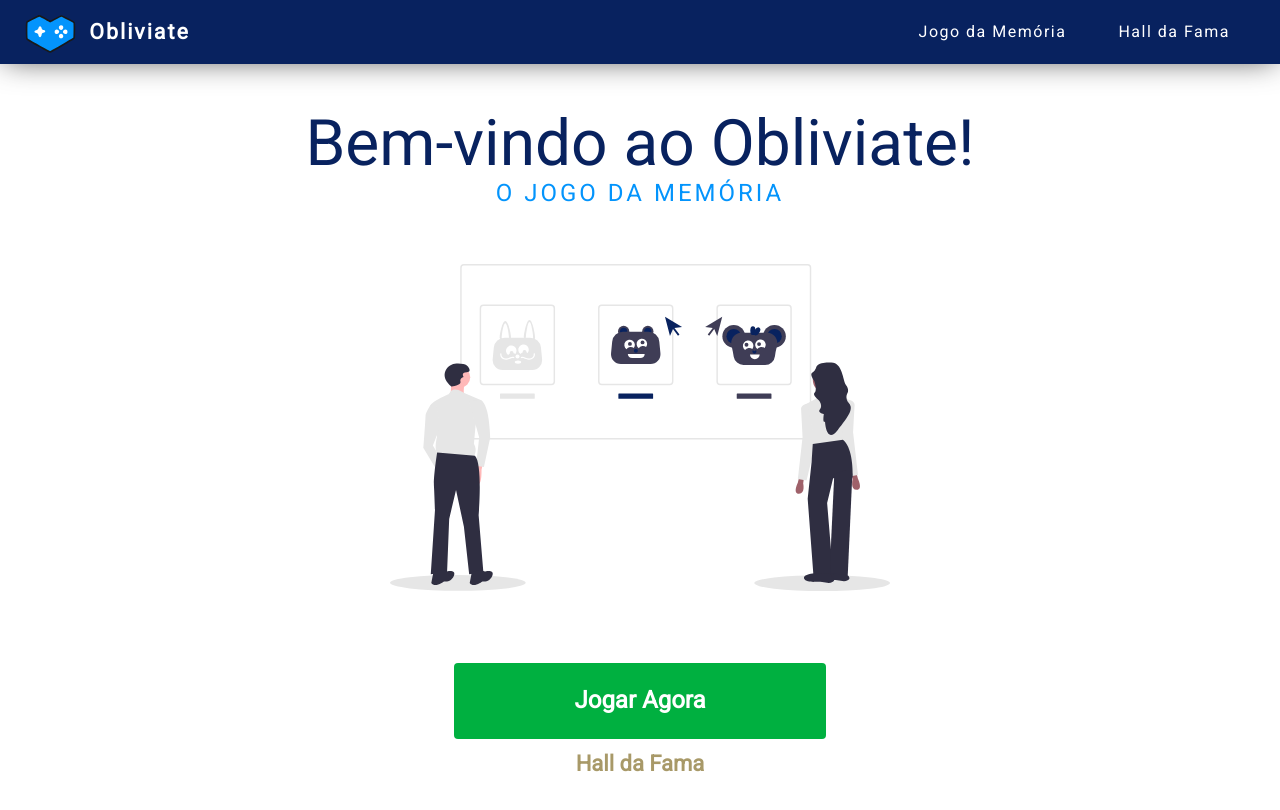
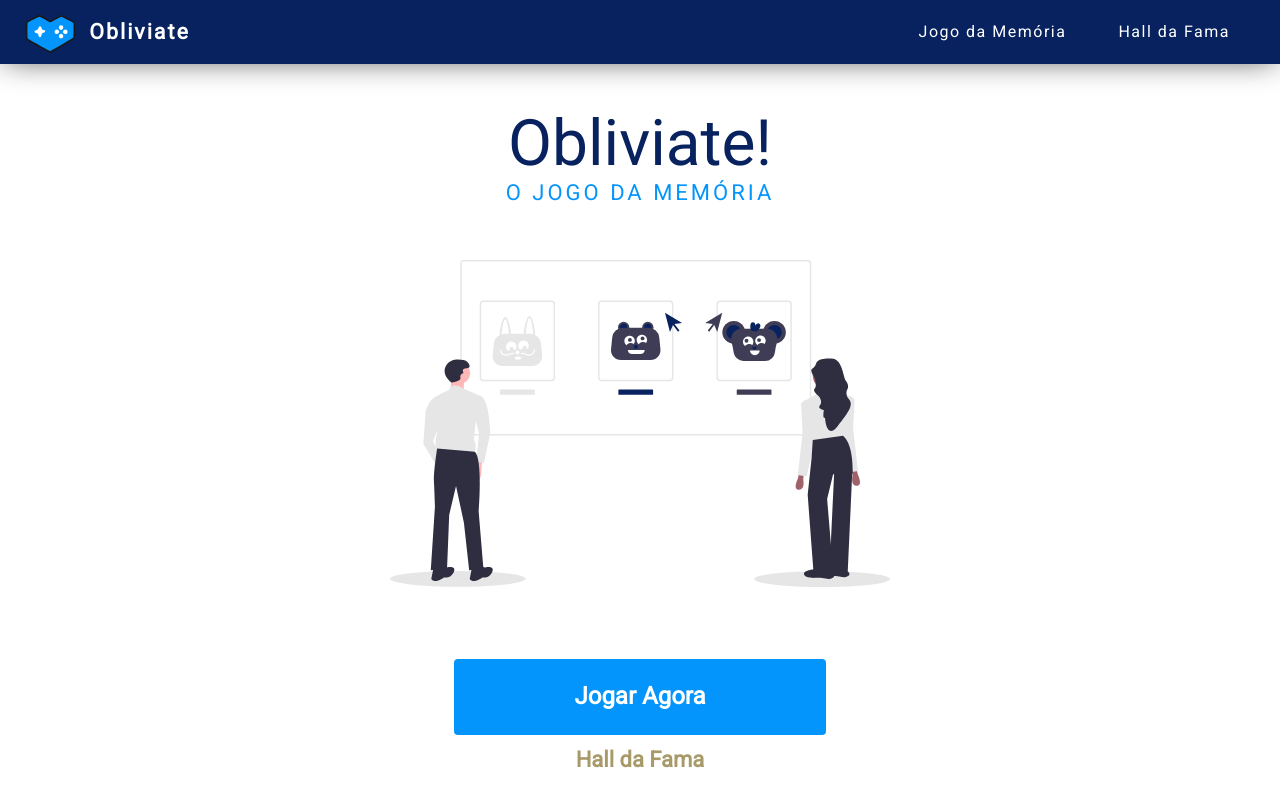
Before and after one commit to victordias/memory-game, a Vue app: page / in a window 1280 px wide. Shown: the top 810 px of the page. Built offline with nearby package versions, Linux system fonts and the light colour scheme.

Commit message:
add transition and update base components

```diff
--- a/src/App.vue
+++ b/src/App.vue
@@ -1,6 +1,8 @@
 <template>
   <div id="app">
-    <router-view />
+    <transition name="fade" mode="out-in">
+      <router-view />
+    </transition>
   </div>
 </template>
 
@@ -9,4 +11,16 @@
   -webkit-font-smoothing: antialiased;
   -moz-osx-font-smoothing: grayscale;
 }
+
+.fade-enter-active,
+.fade-leave-active {
+  transition-duration: 0.2s;
+  transition-property: opacity;
+  transition-timing-function: ease;
+}
+
+.fade-enter,
+.fade-leave-active {
+  opacity: 0
+}
 </style>
--- a/src/layouts/DefaultLayout.vue
+++ b/src/layouts/DefaultLayout.vue
@@ -4,7 +4,9 @@
       v-bind="nav"
     />
     <main class="app__content">
-      <router-view />
+      <transition name="fade" mode="out-in">
+        <router-view />
+      </transition>
     </main>
   </div>
 
--- a/src/layouts/components/Navbar.vue
+++ b/src/layouts/components/Navbar.vue
@@ -67,6 +67,11 @@ export default {
       display: inline-flex;
       align-items: center;
       text-decoration: none;
+
+      @include xsOnly {
+        margin: 0 auto;
+      }
+
       &:visited {
         color: colors('white');
       }
--- a/src/views/game/Ranking.vue
+++ b/src/views/game/Ranking.vue
@@ -45,8 +45,14 @@ export default {
     margin:  auto;
     max-width: rem(1280px);
 
+    @include xsOnly {
+      flex-flow: column wrap;
+    }
+
     & div {
-      width: 50%;
+      @include smAndUp {
+        width: 50%;
+      }
       padding: rem(16px);
     }
   }
--- a/src/views/home/Index.vue
+++ b/src/views/home/Index.vue
@@ -2,7 +2,7 @@
 <section>
   <div class="text-center presentation">
     <h1 class="presentation__title">
-      Bem-vindo ao Obliviate!
+      Obliviate!
     </h1>
     <p class="presentation__subtitle">
       O Jogo da Memória
@@ -49,7 +49,7 @@ export default {
     }
 
     &__subtitle {
-      font-size: rem(24px);
+      font-size: rem(22px);
       margin-top: 0;
       text-transform: uppercase;
       color: colors('secondary');
@@ -57,14 +57,14 @@ export default {
     }
 
     &__btn {
-      background: colors('success');
+      background: colors('secondary');
       color: colors('white');
       font-weight: bold;
       font-size: rem(24px);
       padding: rem(24px) rem(36px);
       text-decoration: none;
       border-radius: rem(4px);
-      display: block;
+      transition: all 0.3s ease;
 
       @include smAndUp {
         max-width: 300px;
@@ -72,8 +72,8 @@ export default {
       }
 
       &:hover {
-        $color: colors('success');
-        background: lighten($color, 2%);
+        $color: colors('secondary');
+        background: darken($color, 10%);
       }
 
       &-container {
@@ -100,5 +100,10 @@ export default {
     color: colors('accent');
     font-weight: bold;
     font-size: rem(22px);
+    transition: all 0.3s ease;
+
+    &:hover {
+      font-size: rem(28px);
+    }
   }
 </style>
```
